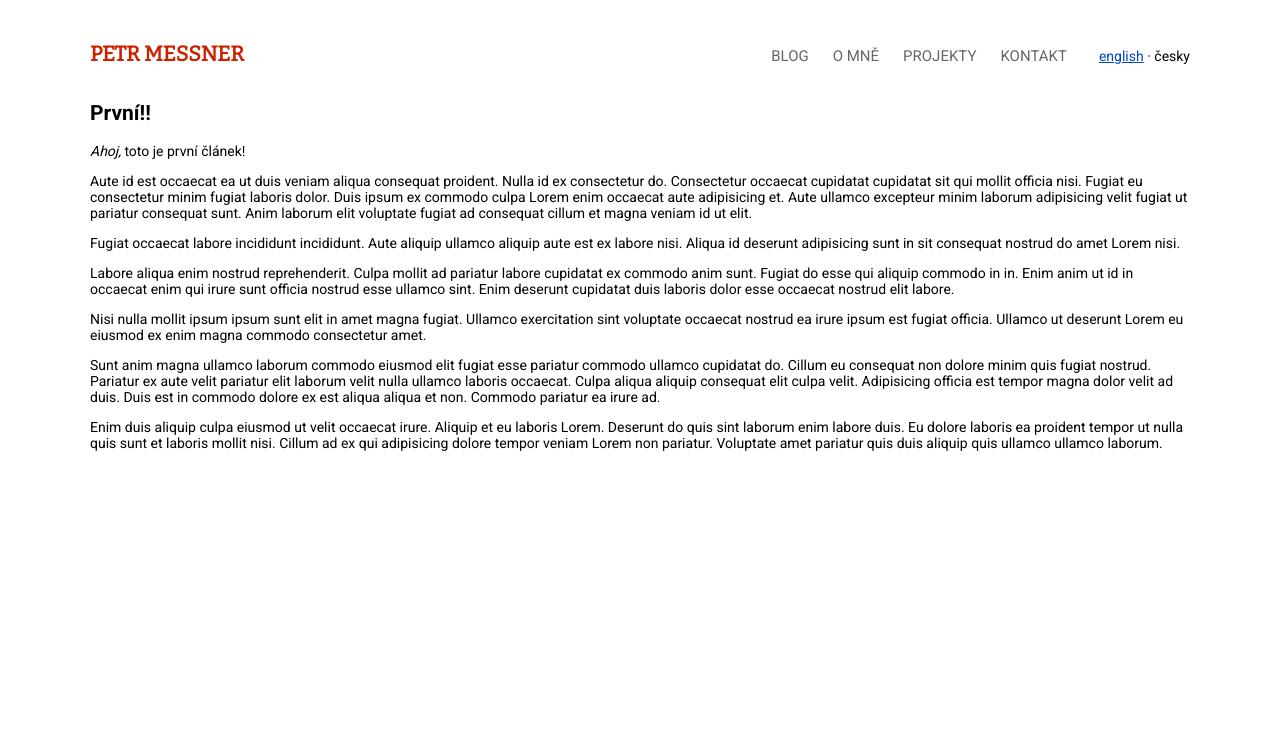
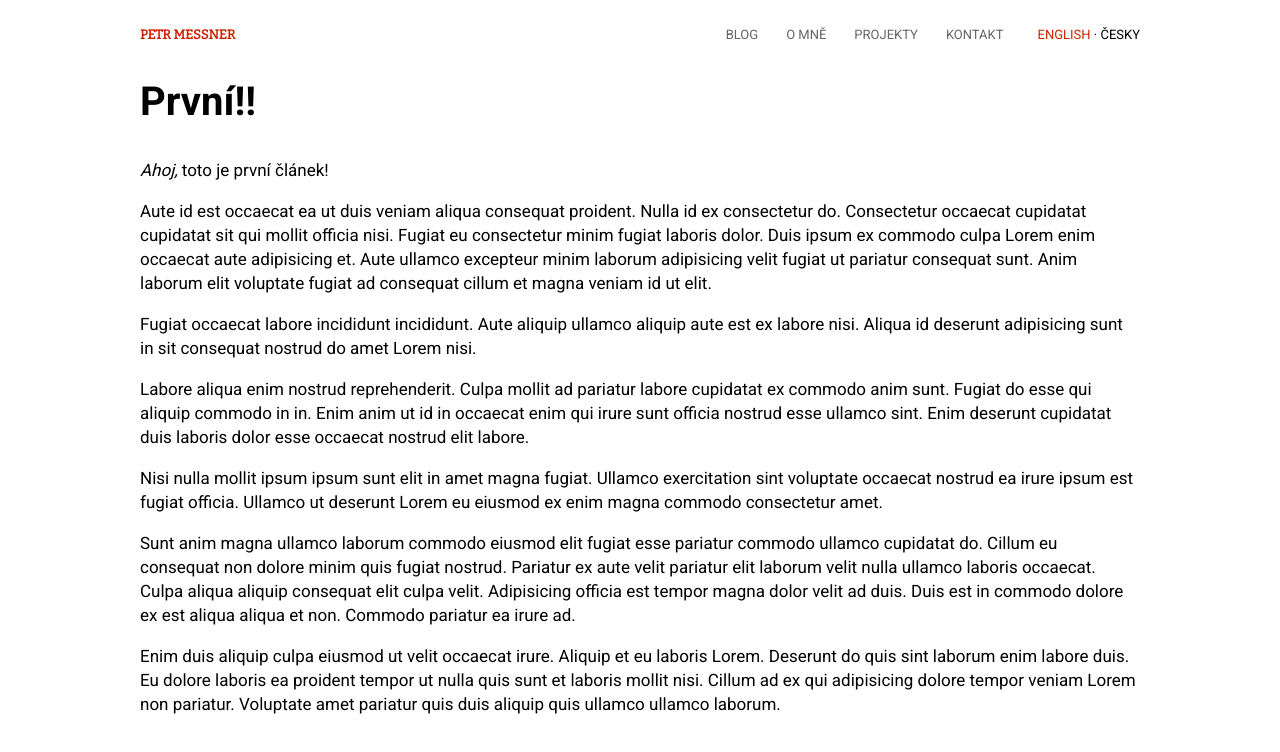
Before and after one commit to messa/www.messa.cz, a Gatsby site: page /cs/first in a window 1280 px wide. Built offline with nearby package versions, Linux system fonts and the light colour scheme; Gatsby itself is replaced by a stand-in of ours.

Commit message:
CSS tweaks

```diff
--- /dev/null
+++ b/src/components/layout/LanguageSwitcher.css
@@ -0,0 +1,17 @@
+.LanguageSwitcher {
+  text-transform: uppercase;
+  font-size: 13px;
+}
+
+.LanguageSwitcher a {
+  text-decoration: none;
+  color: #c20;
+}
+
+.LanguageSwitcher a:hover {
+  text-decoration: underline;
+}
+
+.LanguageSwitcher b {
+  font-weight: 500;
+}
--- a/src/components/layout/LanguageSwitcher.js
+++ b/src/components/layout/LanguageSwitcher.js
@@ -2,13 +2,15 @@ import React from 'react'
 import { Link } from 'gatsby'
 import { EN, CS } from '../l10n'
 
+import './LanguageSwitcher.css'
+
 function LanguageSwitcher({ enLink, csLink }) {
   return (
     <div className='LanguageSwitcher'>
-      <EN><span className='active'>english</span></EN>
+      <EN><b>english</b></EN>
       <CS><Link to={enLink || '/en/'}>english</Link></CS>
       {' · '}
-      <CS><span className='active'>česky</span></CS>
+      <CS><b>česky</b></CS>
       <EN><Link to={csLink || '/cs/'}>česky</Link></EN>
     </div>
   )
--- a/src/components/layout/PostPageLayout.css
+++ b/src/components/layout/PostPageLayout.css
@@ -1,7 +1,13 @@
 .PostPageLayout {
   padding: 24px 30px;
-  max-width: 1100px;
+  max-width: 1000px;
   margin: 0 auto;
+}
+
+.PostPageLayout > header,
+.PostPageLayout > header .siteTitle,
+.PostPageLayout > header ul.NavigationMenu li a {
+  font-size: 13px;
 }
 
 .PostPageLayout > header,
@@ -14,11 +20,31 @@
   flex-grow: 1;
 }
 
+.PostPageLayout > header .siteTitle a {
+  padding-right: 20px;
+}
+
+.PostPageLayout > header .siteTitle,
+.PostPageLayout > header nav ul,
 .PostPageLayout > header nav ul li {
-  padding-left: 12px;
-  padding-right: 12px;
+  padding: 0;
+  margin: 0;
+}
+
+.PostPageLayout > header nav ul li a {
+  padding-left: 14px;
+  padding-right: 14px;
 }
 
 .PostPageLayout > header .LanguageSwitcher {
   margin-left: 20px;
 }
+
+.PostPageLayout > main article h1 {
+  font-size: 40px;
+}
+
+.PostPageLayout > main article p {
+  font-size: 17px;
+  line-height: 24px;
+}
--- a/src/components/layout/SiteTitle.css
+++ b/src/components/layout/SiteTitle.css
@@ -2,8 +2,11 @@
   font-family: Bitter, sans-serif;
   font-size: 21px;
   font-weight: 600;
+  text-transform: uppercase;
+}
+
+aside .siteTitle {
   margin: 10px 0;
-  text-transform: uppercase;
   line-height: 40px;
   min-height: 40px;
 }
```
Also changed, not shown: src/components/layout/TopLevelPageLayout.css (line endings or trailing spaces).
